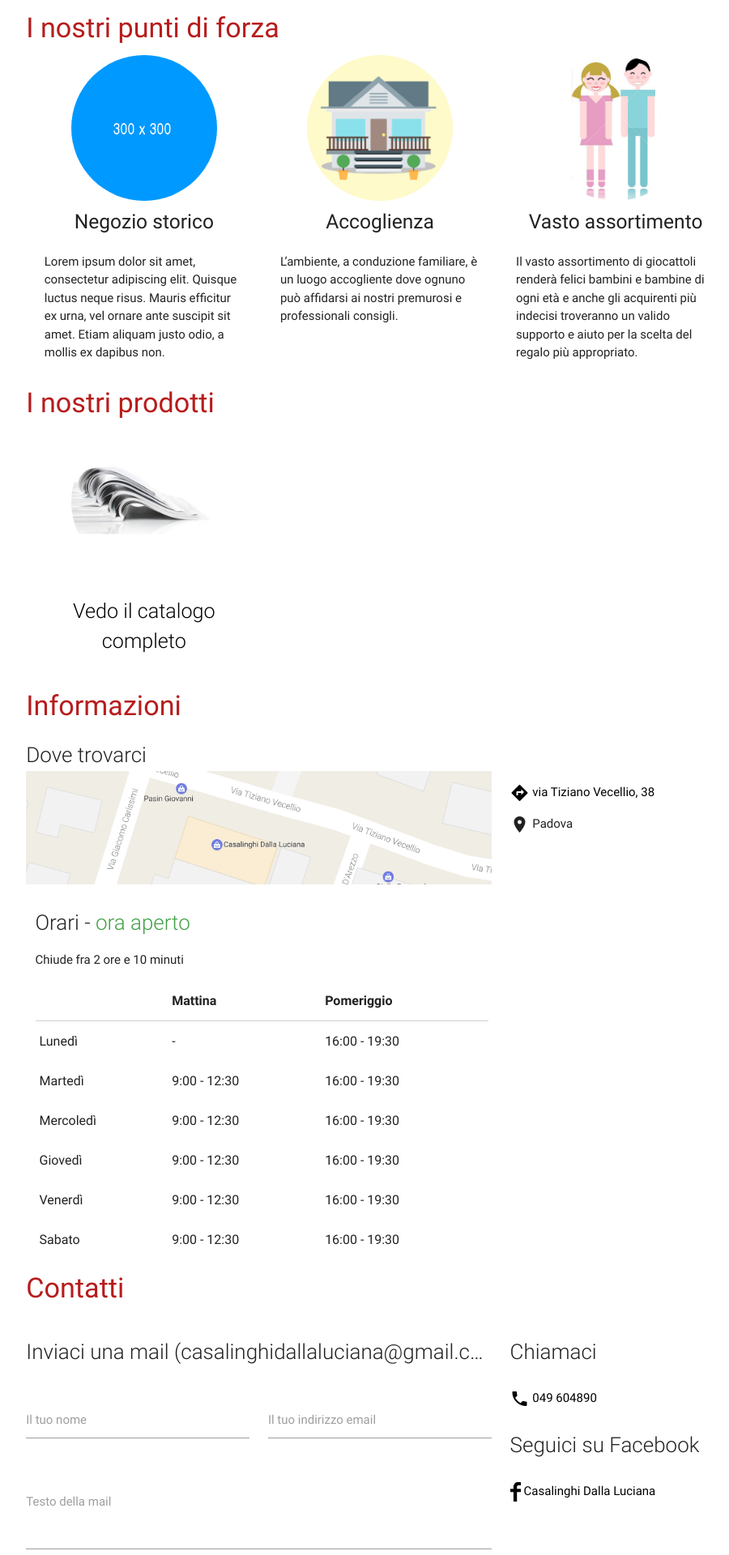
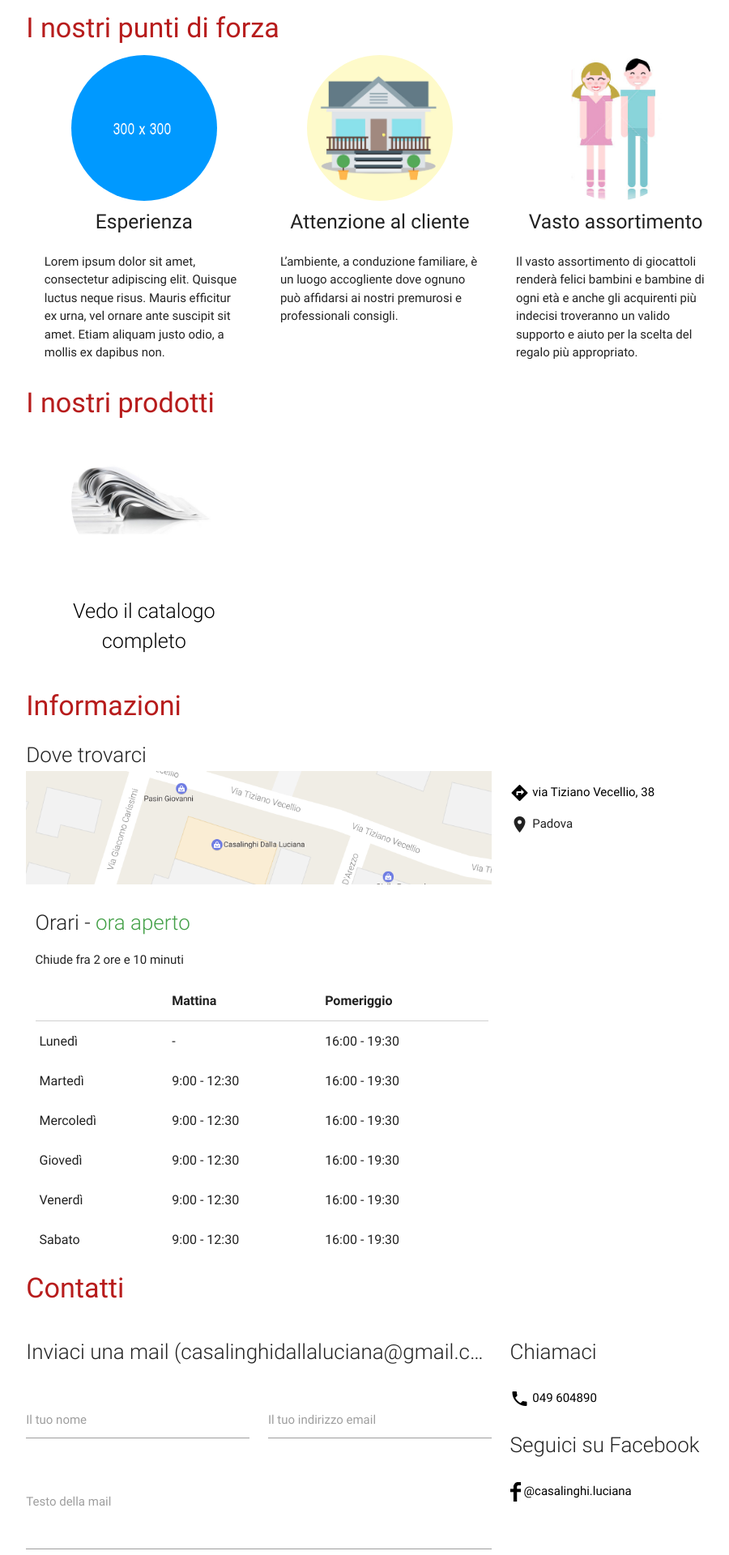
Before and after one commit to nicolapagiaro/CasalinghiDellaLuciana, a PHP site: page / in a window 1280 px wide. Shown: the part 948-2868 px from the top of the page at 81% size, without its empty margins (171-1071 px from the left). Run offline with PHP 8.4, Linux system fonts and the light colour scheme; data that the repository does not hold is empty; some libraries are stand-ins or nearby versions.

Commit message:
robe nuove#6

```diff
--- a/css/maincss.css
+++ b/css/maincss.css
@@ -78,8 +78,8 @@ i{
 }
 
 .prodotti-container {
-    border-bottom: 2px solid #ffcdd2 ;
-    border-right: 2px solid #ffcdd2 ;
+    border-bottom: 2px solid #eeeeee ;
+    border-right: 2px solid #eeeeee ;
     padding-top: 16px !important;
     padding-bottom: 16px !important;
     margin-bottom: 16px !important;
@@ -99,6 +99,8 @@ i{
 .catalogo-container:hover img{
     filter: brightness(85%);
 }
+
+/* Immagini del paragrafo IN PRIMO PIANO */
 .grow {
     transition:all 0.5s ease;
 }
@@ -108,3 +110,10 @@ i{
     -ms-transform: scale(1.1);
     transform: scale(1.1);
 }
+
+/* ICONA DEL SITO NELLA NAVBAR */
+.ico-home {
+    margin-top: 6px;
+    height: 48px;
+    border: 1px solid #ffcdd2;
+}
--- a/index.php
+++ b/index.php
@@ -22,14 +22,16 @@ while ($row = mysqli_fetch_assoc($response)) {
         <link type="text/css" rel="stylesheet" href="css/materialize.min.css"  media="screen,projection"/>
         <link type="text/css" rel="stylesheet" href="css/maincss.css"/>
         <!--Let browser know website is optimized for mobile-->
-        <meta name="viewport" content="width=device-width, initial-scale=1.0"/>
+        <meta name="viewport" content="width=device-width, initial-scale=1.0, maximum-scale=1, user-scalable=0"/>
     </head>
     <body link="black" vlink="black" alink="black">
         <div class="navabar white">
             <nav class="white">
                 <div class="container nav-wrapper white">
-                    <a href="#!" class="brand-logo hide-on-small-only">Casalinghi Dalla Luciana</a>
-                    <a href="#!" class="brand-logo center hide-on-med-and-up">Casalinghi</a>
+                    <img src="cdl_home.ico" class="ico-home circle hide-on-small-only">
+                    <a href="index.php" class="brand-logo hide-on-small-only">Casalinghi Dalla Luciana</a>
+                    <a href="index.php" class="brand-logo hide-on-med-and-up">Casalinghi</a>
+                    <img src="cdl_home.ico" class="ico-home circle right hide-on-med-and-up">
                     <a href="#" data-activates="mobile-demo" class="button-collapse"><i class="material-icons">menu</i></a>
                     <ul class="right hide-on-med-and-down">
                         <li class="active"><a href="#!">Home</a></li>
@@ -69,7 +71,7 @@ while ($row = mysqli_fetch_assoc($response)) {
                             <img class="responsive-img circle" width="180px" src="images/placeholder.png">
                         </div>
                         <div class="col s12 center-align">
-                            <h5>Negozio storico</h5>
+                            <h5>Esperienza</h5>
                         </div>
                         <div class="col s12 left-align">
                             <p> Lorem ipsum dolor sit amet, consectetur adipiscing elit. Quisque luctus neque risus.
@@ -84,7 +86,7 @@ while ($row = mysqli_fetch_assoc($response)) {
                             <img class="responsive-img circle" width="180px" src="images/house.jpg">
                         </div>
                         <div class="col s12 center-align">
-                            <h5>Accoglienza</h5>
+                            <h5>Attenzione al cliente</h5>
                         </div>
                         <div class="col s12 left-align">
                             <p>L’ambiente, a conduzione familiare, &egrave; un luogo accogliente dove ognuno pu&ograve; affidarsi ai nostri premurosi e professionali consigli.</p>
@@ -175,7 +177,7 @@ while ($row = mysqli_fetch_assoc($response)) {
                     </div>
                 </div>
                 <!-- Paragrafo #4 -->
-                <div class="col l12 s12">
+                <div id="mail_" class="col l12 s12">
                     <h4 class="left-align red-text text-darken-4">Contatti</h4>
                     <div class="row">
                         <div class="col l8 m12 s12">
@@ -210,7 +212,7 @@ while ($row = mysqli_fetch_assoc($response)) {
                             <p class="title-prodotti">Chiamaci</p>
                             <p><a href="tel:+39049604890"><i class="material-icons">phone</i> 049 604890</a></p>
                             <p class="title-prodotti">Seguici su Facebook</p>
-                            <p><a target="blank" href="https://www.facebook.com/casalinghi.luciana/"><span><img style="vertical-align: middle !important;" src="images/facebook_ico.jpg" height="24px"></span>  Casalinghi Dalla Luciana</a></p>
+                            <p><a target="blank" href="https://www.facebook.com/casalinghi.luciana/"><span><img style="vertical-align: middle !important;" src="images/facebook_ico.jpg" height="24px"></span>  @casalinghi.luciana</a></p>
                         </div>
                     </div>
                 </div>
@@ -225,12 +227,6 @@ while ($row = mysqli_fetch_assoc($response)) {
                     <div class="col l6 s12">
                         <h5>Casalinghi Dalla Luciana</h5>
                         <p >Da oltre quarant'anni soddisfiamo i desideri dei più grandi e dei più piccini</p>
-                    </div>
-                    <div class="col l4 offset-l2 s12">
-                        <h5>Altri contatti</h5>
-                        <ul>
-                            <li><a target="blank" href="https://www.facebook.com/casalinghi.luciana/">Facebook: Casalinghi Dalla Luciana</a></li>
-                        </ul>
                     </div>
                 </div>
             </div>
--- a/js/main_script.js
+++ b/js/main_script.js
@@ -181,10 +181,18 @@ function loadDetails(id) {
             }
 
             $('#nameProd').text(obj.nome);
-            $('#descrProd').text(obj.descrizione);
-            $('#etaProd').text(obj.eta);
-            $('#fotoContainer').html(s);
-
+            if(obj.descrizione === null)
+                $('#descrProd').text("Nessuna descrizione disponibile");
+            else
+                $('#descrProd').text(obj.descrizione);
+            if(obj.eta === null)
+                $('#etaProd').text("-");
+            else
+                $('#etaProd').text(obj.eta);
+            if(s.length === 0)
+                $('#fotoContainer').html("<img class='materialboxed responsive-img image-prod' src='images/no_image.png'>");
+            else
+                $('#fotoContainer').html(s);
             // mostro a schermo
             if (!$('#infoProdotto').is(':visible'))
                 $('#infoProdotto').toggle('display');
```
Also changed, not shown: prodotti.php (+8 -4 lines), images/no_image.png (added), images/wedding.jpg (deleted).
